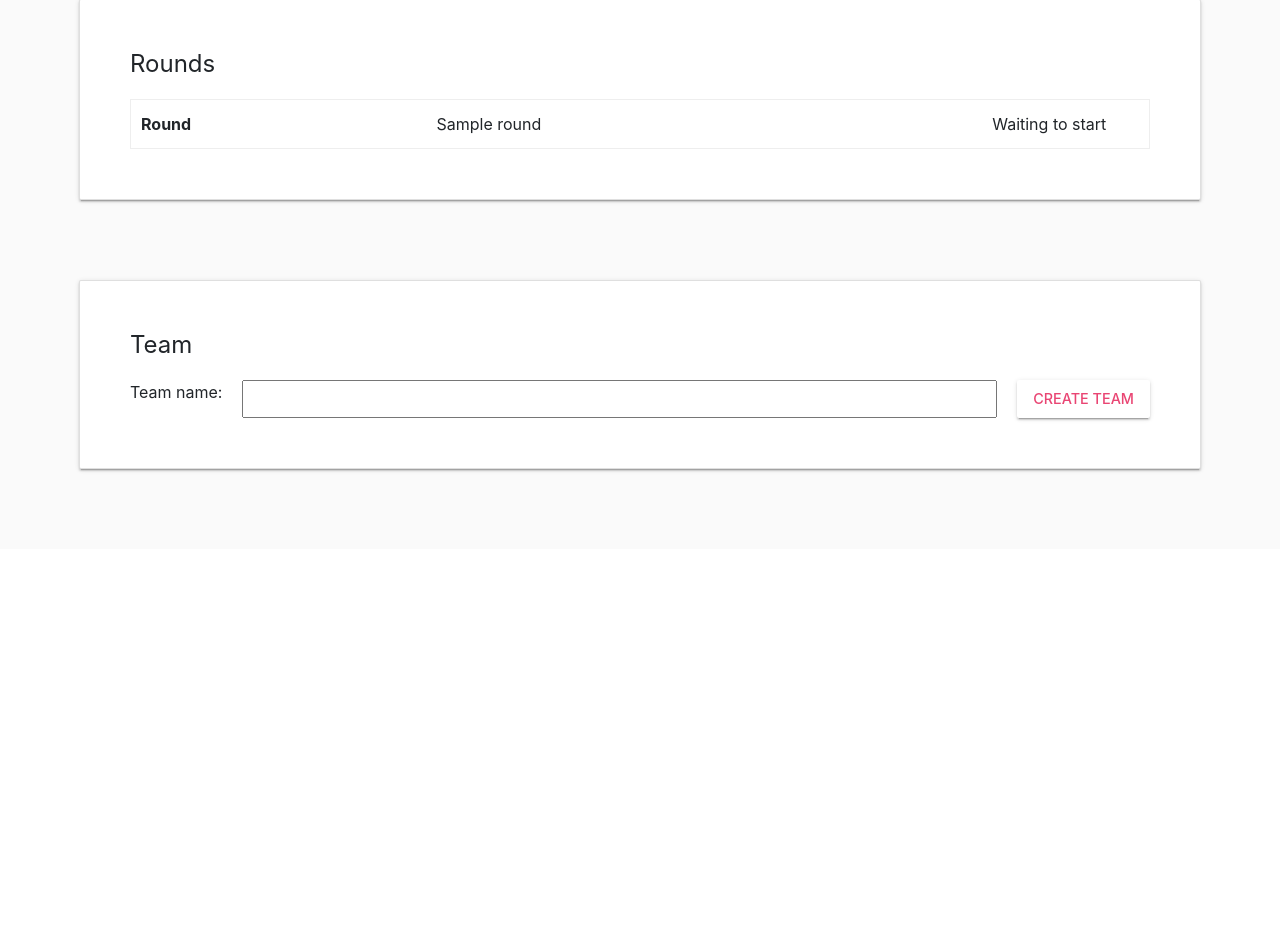
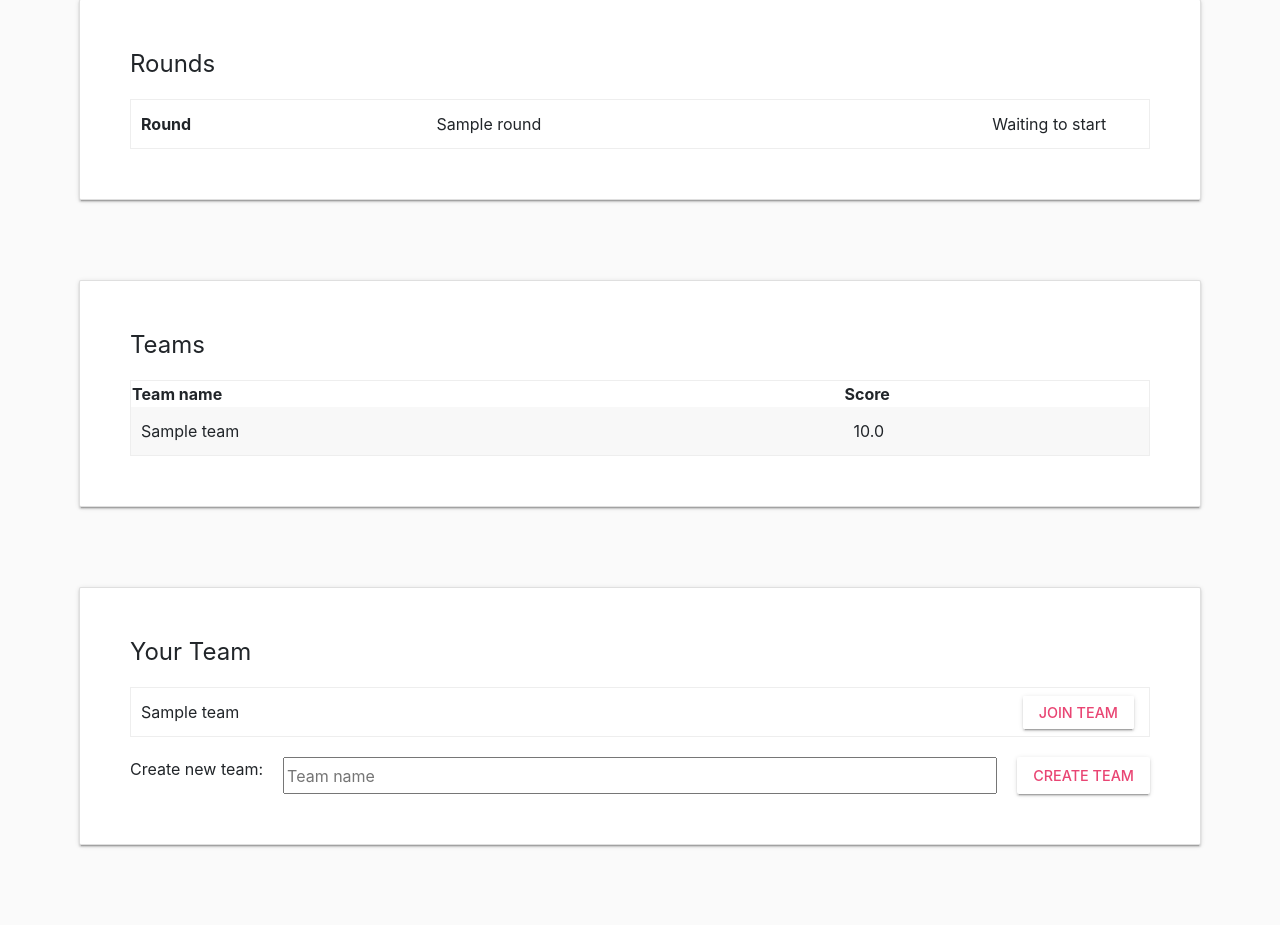
Before and after one commit to ariannedee/zoom-trivia, a Django app: page / in a window 1280 px wide. Shown: the part 385-1310 px from the top of the page. Before the commit the page ends 857 px from the top, so only its background shows below. Run offline with Django 3.2, Linux system fonts and the light colour scheme; tables that the repository leaves empty hold one stand-in row (values such as "Sample post"); some libraries are stand-ins or nearby versions.

Commit message:
Show team list and allow player to join existing team

```diff
--- a/zoom_trivia/static/css/project.css
+++ b/zoom_trivia/static/css/project.css
@@ -193,6 +193,9 @@ form div.flex input[type="text"], form div.flex textarea {
 .margin-left {
   margin-left: 28px; }
 
+.align-right {
+  text-align: right; }
+
 @media (max-width: 767px) {
   html {
     font-size: 12px; }
--- a/zoom_trivia/static/sass/project.scss
+++ b/zoom_trivia/static/sass/project.scss
@@ -283,6 +283,10 @@ form {
   margin-left: 28px;
 }
 
+.align-right {
+  text-align: right;
+}
+
 @media (max-width: 767px) {
   html {
     font-size: 12px;
--- a/zoom_trivia/teams/urls.py
+++ b/zoom_trivia/teams/urls.py
@@ -1,12 +1,10 @@
 from django.urls import path
 
-from zoom_trivia.teams.views import (
-    create_team,
-    leave_team,
-)
+from zoom_trivia.teams.views import create_team, join_team, leave_team
 
 app_name = "teams"
 urlpatterns = [
     path("<int:game_id>/create_team/", view=create_team, name="create_team"),
     path("<int:game_id>/leave_team/", view=leave_team, name="leave_team"),
+    path("<int:game_id>/join_team/<int:team_id>", view=join_team, name="join_team"),
 ]
--- a/zoom_trivia/teams/views.py
+++ b/zoom_trivia/teams/views.py
@@ -16,3 +16,8 @@ def create_team(request, game_id):
 def leave_team(request, game_id):
     del request.session['team_id']
     return redirect("games:game", game_id)
+
+
+def join_team(request, game_id, team_id):
+    request.session['team_id'] = team_id
+    return redirect("games:game", game_id)
--- a/zoom_trivia/templates/games/game_lobby.html
+++ b/zoom_trivia/templates/games/game_lobby.html
@@ -20,18 +20,43 @@
 
   {% if not request.user.is_authenticated %}
     <div class="card">
-      <h2>Team</h2>
+      <h2>Teams</h2>
+      <table>
+        <tr>
+          <th>Team name</th>
+          <th>Score</th>
+        </tr>
+        {% for team in game.teams.all %}
+          <tr>
+            <td>{{ team.name }}</td>
+            <td>{{ team.score }}</td>
+          </tr>
+        {% endfor %}
+      </table>
+    </div>
+    <div class="card">
+      <h2>Your Team</h2>
       {% if team %}
         <div class="flex">
           <h4>{{ team.name }}</h4>
           <a class="button" href="{% url 'teams:leave_team' game.id %}">Leave team</a>
         </div>
       {% else %}
+        <table>
+          {% for team in game.teams.all %}
+            <tr>
+              <td>{{ team.name }}</td>
+              <td class="align-right">
+                <a class="button" href="{% url 'teams:join_team' game.id team.id %}">Join team</a>
+              </td>
+            </tr>
+          {% endfor %}
+        </table>
         <form method="post" action="{% url 'teams:create_team' game.id %}">
           {% csrf_token %}
           <div class="flex">
-            <label for="team_name">Team name:</label>
-            <input type="text" id="id-team-name" name="team_name"/>
+            <label for="team_name">Create new team:</label>
+            <input type="text" id="id-team-name" name="team_name" placeholder="Team name"/>
             <input type="submit" value="Create team"/>
           </div>
         </form>
```
Also changed, not shown: zoom_trivia/static/css/project.min.css.
